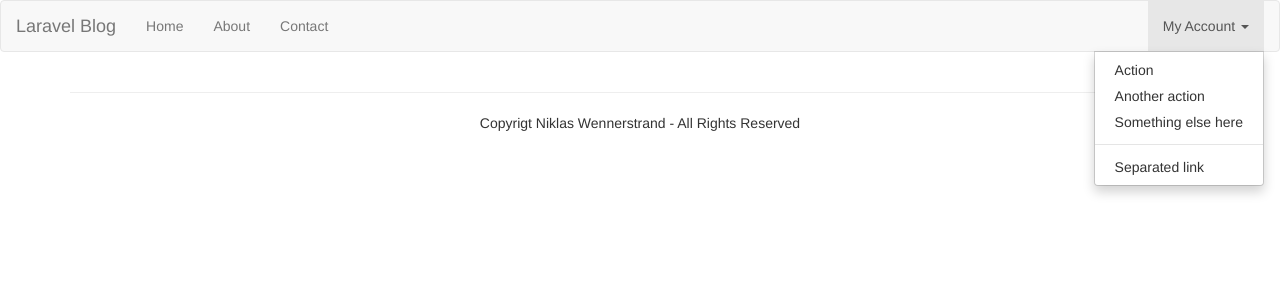
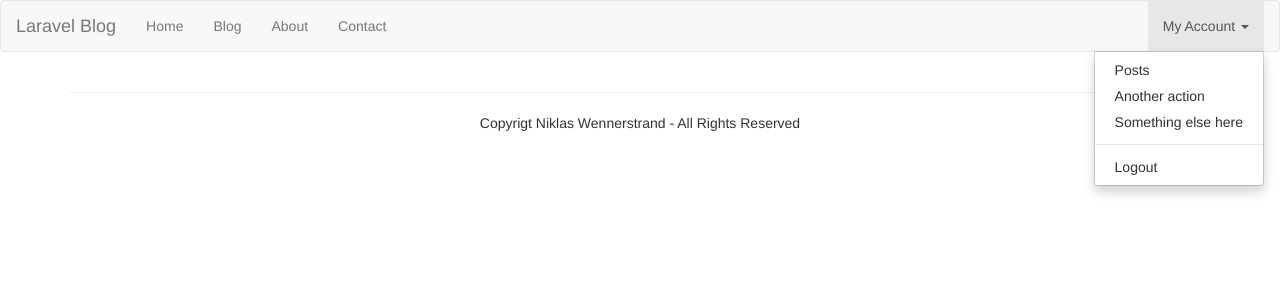
Before and after one commit to CreoNic/laravel-web-dev, a Laravel app: template resources/views/main.blade.php in a window 1280 px wide, after a click on "My Account". Shown: the top 300 px of the page. Run offline with Laravel 8, Linux system fonts and the light colour scheme; the template is opened without the code that fills it, so the values that code supplies are empty; settings files or empty folders that the repository lacks are supplied; some libraries are stand-ins or nearby versions.

Commit message:
Added Blog link to the main menu

```diff
--- a/resources/views/partials/_nav.blade.php
+++ b/resources/views/partials/_nav.blade.php
@@ -16,6 +16,7 @@
     <div class="collapse navbar-collapse" id="bs-example-navbar-collapse-1">
       <ul class="nav navbar-nav">
         <li class="{{ Request::is('/') ? "active" : ""}}"><a href="/">Home</a></li>
+        <li class="{{ Request::is('blog') ? "active" : ""}}"><a href="/blog">Blog</a></li>
         <li class="{{ Request::is('about') ? "active" : ""}}"><a href="/about">About</a></li>
         <li class="{{ Request::is('contact') ? "active" : ""}}"><a href="/contact">Contact</a></li>
       </ul>
@@ -23,11 +24,11 @@
         <li class="dropdown">
           <a href="#" class="dropdown-toggle" data-toggle="dropdown" role="button" aria-haspopup="true" aria-expanded="false">My Account <span class="caret"></span></a>
           <ul class="dropdown-menu">
-            <li><a href="#">Action</a></li>
+            <li><a href="#">Posts</a></li>
             <li><a href="#">Another action</a></li>
             <li><a href="#">Something else here</a></li>
             <li role="separator" class="divider"></li>
-            <li><a href="#">Separated link</a></li>
+            <li><a href="#">Logout</a></li>
           </ul>
         </li>
       </ul>
```
